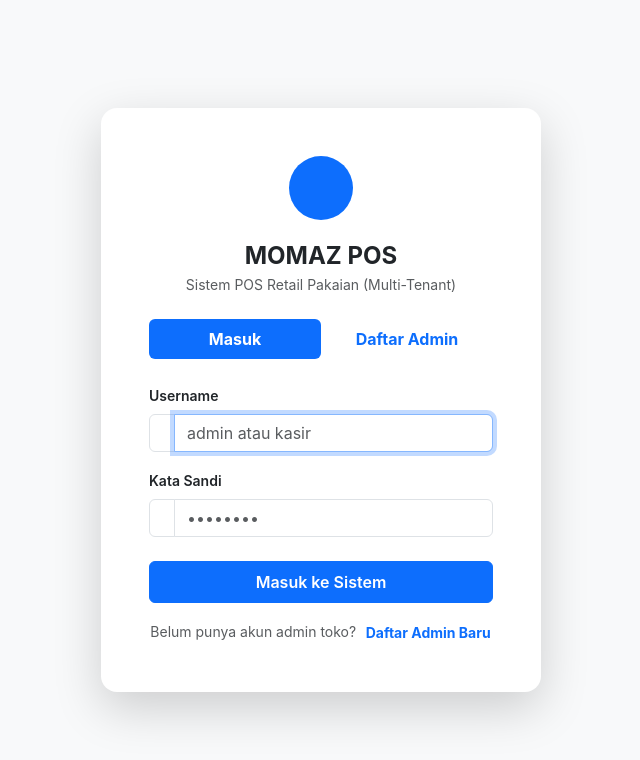
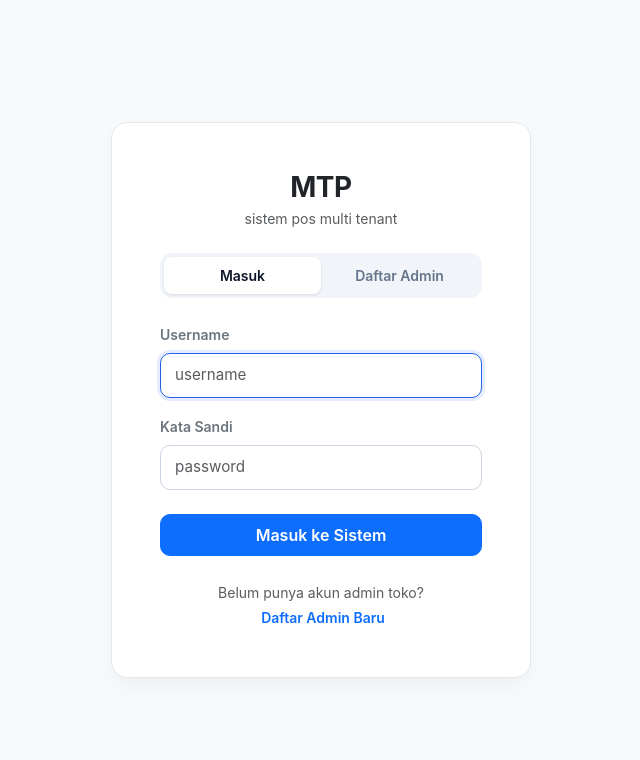
Before and after one commit to alisidik1996/momaz-pos, a FastAPI app: page /login in a window 1280 px wide. Shown: the top 760 px of the page, without its empty margins (319-959 px from the left). Run offline with FastAPI, Linux system fonts and the light colour scheme; parts of the project's set-up code (start-up, migrations or seed data) failed here and were passed over.

Commit message:
feat: modernize login UI to MTP branding, add dokploy compose, and fix portal lookup 401

```diff
--- a/app/templates/login.html
+++ b/app/templates/login.html
@@ -3,32 +3,66 @@
 <head>
   <meta charset="UTF-8">
   <meta name="viewport" content="width=device-width, initial-scale=1.0">
-  <title>Login & Registrasi Admin - Momaz POS Retail Pakaian</title>
+  <title>MTP - Sistem POS Multi Tenant</title>
   <!-- Bootstrap 5 CDN & Icons -->
   <link href="https://cdn.jsdelivr.net/npm/bootstrap@5.3.3/dist/css/bootstrap.min.css" rel="stylesheet">
   <link rel="stylesheet" href="https://cdn.jsdelivr.net/npm/bootstrap-icons@1.11.3/font/bootstrap-icons.min.css">
   <link rel="stylesheet" href="/static/css/style.css">
+  <style>
+    .auth-card {
+      width: 100%;
+      max-width: 420px;
+      border-radius: 16px;
+      border: 1px solid #e2e8f0;
+      box-shadow: 0 10px 25px -5px rgba(0, 0, 0, 0.05), 0 8px 10px -6px rgba(0, 0, 0, 0.01);
+    }
+    .auth-tabs {
+      background-color: #f1f5f9;
+      padding: 4px;
+      border-radius: 12px;
+    }
+    .auth-tabs .nav-link {
+      border-radius: 8px;
+      padding: 8px 16px;
+      font-size: 0.875rem;
+      color: #64748b;
+      transition: all 0.2s ease;
+    }
+    .auth-tabs .nav-link.active {
+      background-color: #ffffff;
+      color: #0f172a;
+      box-shadow: 0 1px 3px rgba(0,0,0,0.1);
+    }
+    .form-control {
+      border-radius: 10px;
+      padding: 10px 14px;
+      border: 1px solid #cbd5e1;
+      font-size: 0.95rem;
+    }
+    .form-control:focus {
+      border-color: #2563eb;
+      box-shadow: 0 0 0 3px rgba(37, 99, 235, 0.12);
+    }
+  </style>
 </head>
 <body class="bg-light d-flex align-items-center justify-content-center" style="min-height: 100vh;">
 
-  <div class="card shadow-lg border-0 my-4" style="width: 100%; max-width: 440px; border-radius: 16px;">
+  <div class="card auth-card bg-white my-4">
     <div class="card-body p-4 p-md-5">
       <div class="text-center mb-4">
-        <div class="d-inline-flex align-items-center justify-content-center bg-primary text-white rounded-circle mb-3" style="width: 64px; height: 64px;">
-          </div>
-        <h4 class="fw-bold mb-1">MOMAZ POS</h4>
-        <p class="text-muted small">Sistem POS Retail Pakaian (Multi-Tenant)</p>
+        <h3 class="fw-bold tracking-tight mb-1" style="letter-spacing: -0.5px;">MTP</h3>
+        <p class="text-muted small mb-0">sistem pos multi tenant</p>
       </div>
 
       <!-- Navigation Tabs: Login vs Register -->
-      <ul class="nav nav-pills nav-justified mb-4" id="authTabs" role="tablist">
+      <ul class="nav nav-pills nav-justified auth-tabs mb-4" id="authTabs" role="tablist">
         <li class="nav-item">
-          <button class="nav-link active fw-bold" id="login-tab-btn" onclick="switchAuthTab('login')" type="button">
+          <button class="nav-link active fw-semibold" id="login-tab-btn" onclick="switchAuthTab('login')" type="button">
             Masuk
           </button>
         </li>
         <li class="nav-item">
-          <button class="nav-link fw-bold" id="register-tab-btn" onclick="switchAuthTab('register')" type="button">
+          <button class="nav-link fw-semibold" id="register-tab-btn" onclick="switchAuthTab('register')" type="button">
             Daftar Admin
           </button>
         </li>
@@ -39,28 +73,22 @@
         <div class="tab-pane fade show active" id="tab-login" role="tabpanel">
           <form id="login-form" onsubmit="handleLoginSubmit(event)">
             <div class="mb-3">
-              <label class="form-label small fw-semibold">Username</label>
-              <div class="input-group">
-                <span class="input-group-text bg-white"></span>
-                <input type="text" id="login-username" class="form-control" placeholder="admin atau kasir" required autofocus>
-              </div>
+              <label class="form-label small fw-semibold text-secondary">Username</label>
+              <input type="text" id="login-username" class="form-control" placeholder="username" required autofocus>
             </div>
 
             <div class="mb-4">
-              <label class="form-label small fw-semibold">Kata Sandi</label>
-              <div class="input-group">
-                <span class="input-group-text bg-white"></span>
-                <input type="password" id="login-password" class="form-control" placeholder="••••••••" required>
-              </div>
+              <label class="form-label small fw-semibold text-secondary">Kata Sandi</label>
+              <input type="password" id="login-password" class="form-control" placeholder="password" required>
             </div>
 
-            <button type="submit" id="btn-submit-login" class="btn btn-primary w-100 py-2 fw-semibold">
+            <button type="submit" id="btn-submit-login" class="btn btn-primary w-100 py-2 fw-semibold" style="border-radius: 10px;">
               Masuk ke Sistem
             </button>
 
-            <div class="text-center mt-3">
+            <div class="text-center mt-4">
               <span class="text-muted small">Belum punya akun admin toko?</span>
-              <button type="button" class="btn btn-link btn-sm p-0 fw-bold text-decoration-none ms-1" onclick="switchAuthTab('register')">
+              <button type="button" class="btn btn-link btn-sm p-0 fw-semibold text-decoration-none ms-1" onclick="switchAuthTab('register')">
                 Daftar Admin Baru
               </button>
             </div>
@@ -71,42 +99,30 @@
         <div class="tab-pane fade" id="tab-register" role="tabpanel">
           <form id="register-form" onsubmit="handleRegisterSubmit(event)">
             <div class="mb-3">
-              <label class="form-label small fw-semibold">Nama Lengkap Pemilik / Admin</label>
-              <div class="input-group">
-                <span class="input-group-text bg-white"></span>
-                <input type="text" id="reg-fullname" class="form-control" placeholder="Contoh: Budi Santoso" required>
-              </div>
+              <label class="form-label small fw-semibold text-secondary">Nama Lengkap Pemilik / Admin</label>
+              <input type="text" id="reg-fullname" class="form-control" placeholder="full name" required>
             </div>
 
             <div class="mb-3">
-              <label class="form-label small fw-semibold">Username Baru</label>
-              <div class="input-group">
-                <span class="input-group-text bg-white"></span>
-                <input type="text" id="reg-username" class="form-control" placeholder="Contoh: budi_admin" required>
-              </div>
+              <label class="form-label small fw-semibold text-secondary">Username Baru</label>
+              <input type="text" id="reg-username" class="form-control" placeholder="username" required>
             </div>
 
             <div class="mb-3">
-              <label class="form-label small fw-semibold">Kata Sandi</label>
-              <div class="input-group">
-                <span class="input-group-text bg-white"></span>
-                <input type="password" id="reg-password" class="form-control" placeholder="Minimal 5 karakter" required>
-              </div>
+              <label class="form-label small fw-semibold text-secondary">Kata Sandi</label>
+              <input type="password" id="reg-password" class="form-control" placeholder="password" required>
             </div>
 
             <div class="mb-4">
-              <label class="form-label small fw-semibold">Konfirmasi Kata Sandi</label>
-              <div class="input-group">
-                <span class="input-group-text bg-white"></span>
-                <input type="password" id="reg-password-confirm" class="form-control" placeholder="Ulangi kata sandi" required>
-              </div>
+              <label class="form-label small fw-semibold text-secondary">Konfirmasi Kata Sandi</label>
+              <input type="password" id="reg-password-confirm" class="form-control" placeholder="confirm password" required>
             </div>
 
-            <button type="submit" id="btn-submit-register" class="btn btn-success w-100 py-2 fw-semibold">
+            <button type="submit" id="btn-submit-register" class="btn btn-success w-100 py-2 fw-semibold" style="border-radius: 10px;">
               Buat Akun & Lanjut Setup Toko
             </button>
 
-            <div class="text-center mt-3">
+            <div class="text-center mt-4">
               <span class="text-muted small">Sudah memiliki akun?</span>
               <button type="button" class="btn btn-link btn-sm p-0 fw-bold text-decoration-none ms-1" onclick="switchAuthTab('login')">
                 Masuk di sini
```
Also changed, not shown: docker-compose.dokploy.yml (added, +41 -0 lines).
